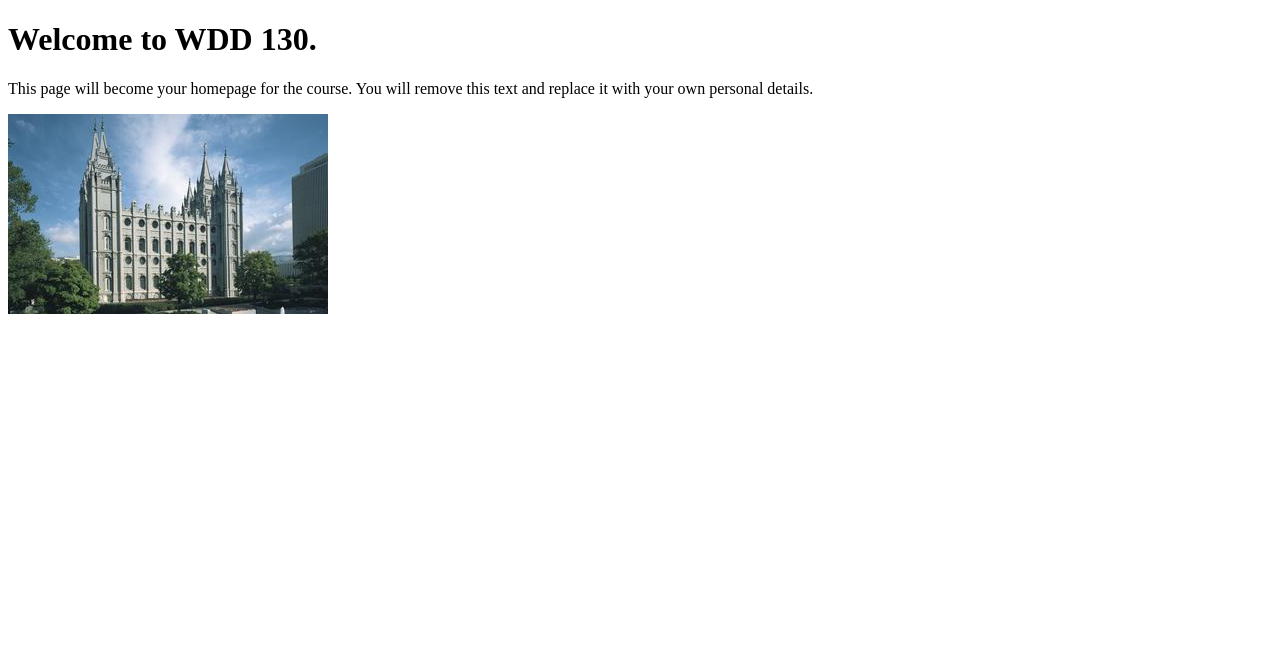
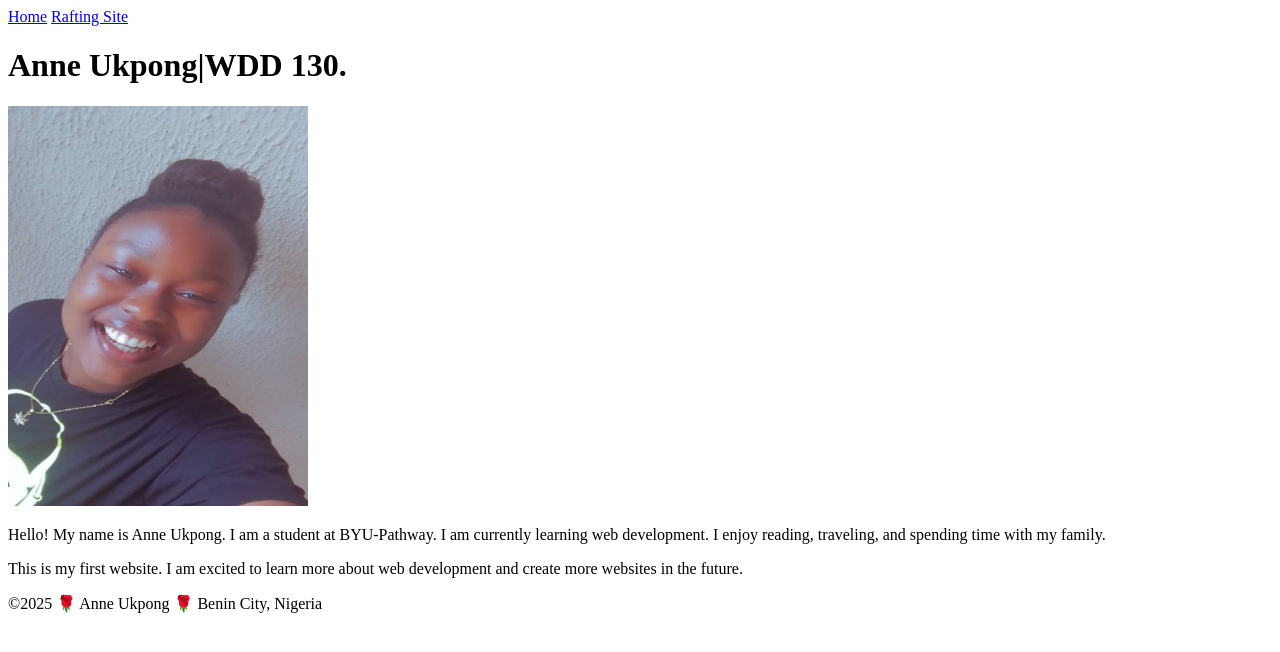
Before and after one commit to AnneUkpong/wdd130-term5, a plain HTML site: page index.html in a window 1280 px wide. Drawn offline with Linux system fonts and the light colour scheme.

Commit message:
push to github

```diff
--- a/index.html
+++ b/index.html
@@ -1,14 +1,29 @@
 <!DOCTYPE html>
 <html lang="en">
+
 <head>
     <meta charset="UTF-8">
     <meta name="viewport" content="width=device-width, initial-scale=1.0">
-    <title>WDD 130 | Personal Homepage</title>
+    <title>Anne Ukpong|WDD 130</title>
 </head>
+
 <body>
-    <h1>Welcome to WDD 130.</h1>
-    <p>This page will become your homepage for the course. You will remove this text and replace it with your own personal details.</p>
+    <header>
+        <nav></nav>
+        <a href="#">Home</a>
+        <a href="wwr/">Rafting Site</a>
+        </nav>
+    </header>
+    <main>
+        <h1>Anne Ukpong|WDD 130.</h1>
+        <img src="week01/images/profile.jpg" alt="Profile Picture" width="300" height="400">
+        <p>Hello! My name is Anne Ukpong. I am a student at BYU-Pathway. I am currently learning web development. I
+            enjoy reading, traveling, and spending time with my family.</p>
+        <p>This is my first website. I am excited to learn more about web development and create more websites in the
+            future.</p>
+    </main>
+    <footer>
+        <p>&copy;2025 🌹 Anne Ukpong 🌹 Benin City, Nigeria</p>
+</body>
 
-    <img src="images/salt-lake-temple.jpg" alt="The Salt Lake Temple.">
-</body>
 </html>
```
Also changed, not shown: week01/images/profile.jpg (added).
